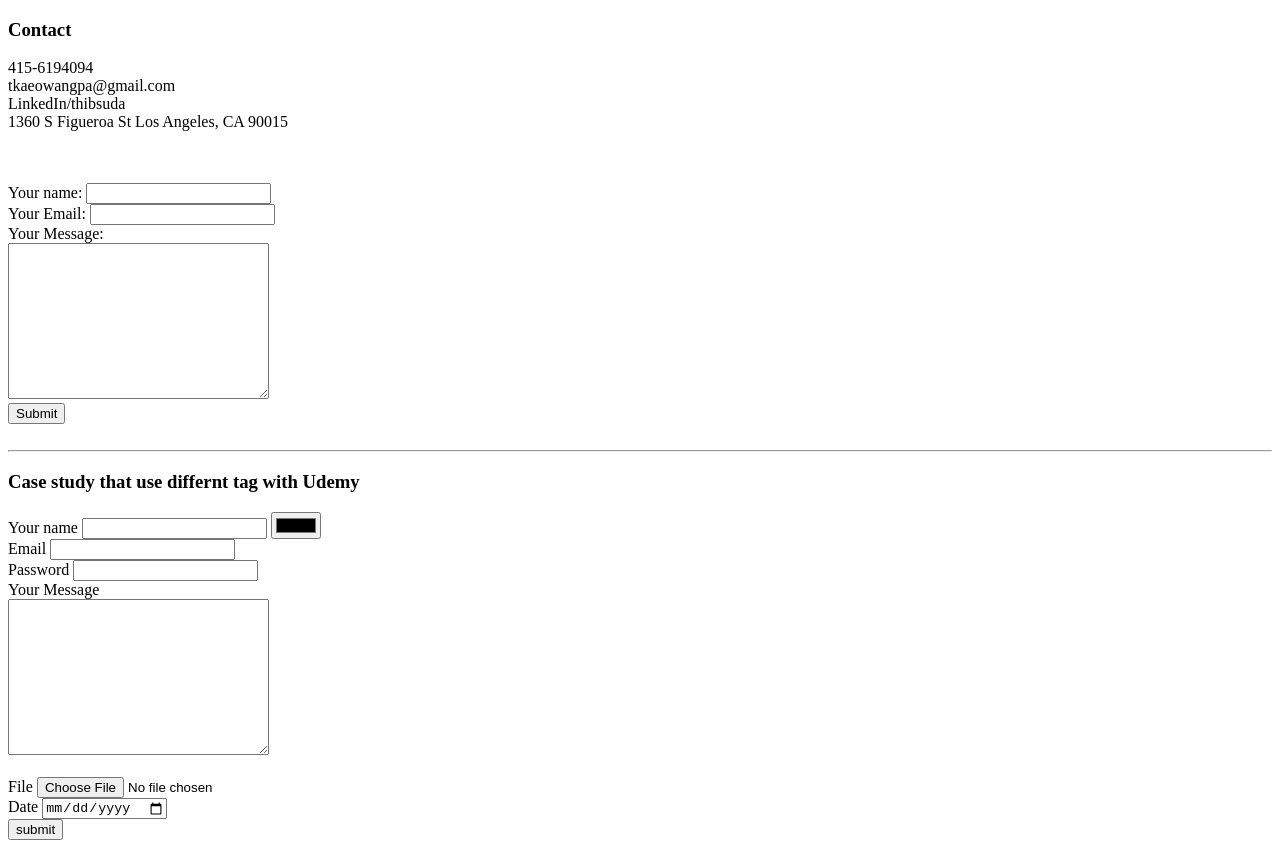
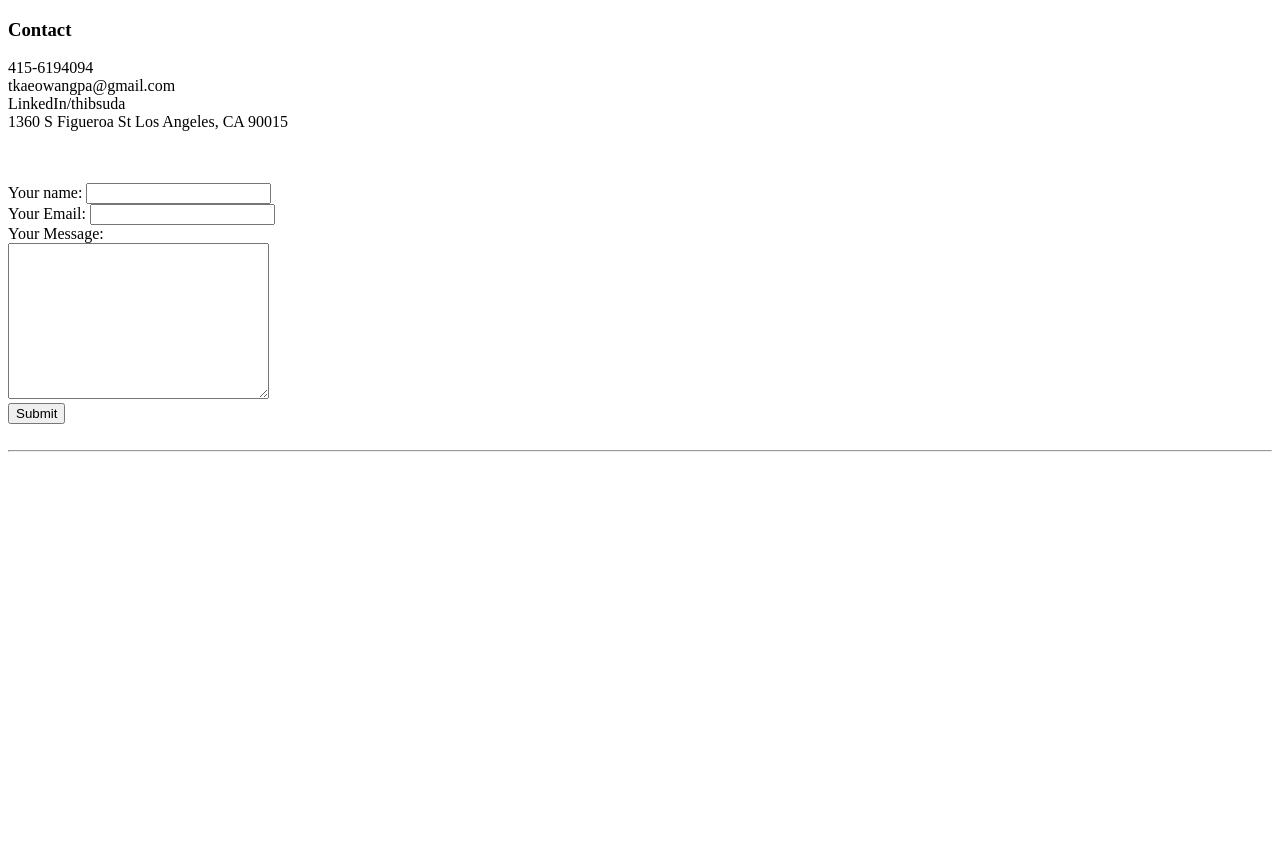
Before and after one commit to Thibsuda/cv, a plain HTML site: page Contact.html in a window 1280 px wide. After the commit the page ends 800 px from the top, so only its background shows below. Drawn offline with Linux system fonts and the light colour scheme.

Commit message:
Update Contact.html

```diff
--- a/Contact.html
+++ b/Contact.html
@@ -30,33 +30,7 @@
 <!--This is from 2023 CVS version it is differrent with Udemy cpuse a lit bit so
 this is can have the same result as anglea couse -->
 <hr>
-    <form action="index.html">
-        <!--This form will send it to "index.html"we can change it to our client email ex form above-->
-        <h3>Case study that use differnt tag with Udemy</h3>
-        <label for="text">Your name</label>
-        <input type="text">
-        <!--On this tag text mean text box , the emty box-->
-        <input type="color">
-        <br>
-        <label for="Email">Email</label>
-        <input type="email" name="" id="">
-        <br>
-        <label for="text">Password</label>
-        <input type="text"><br>
-        <label for="Your Message">Your Message</label><br>
-        <textarea name="" id="" cols="30" rows="10"></textarea><br>
-        <br>
-        <label for="File">File</label>
-        <input type="file" name="select" id="">
-        <br>
-        <label for="Dates">Date</label>
-        <input type="date" name="" id="">
-        <br>
-        <input type="submit" value="submit">
 
-
-
-    </form>
 <br>
 
 
```
